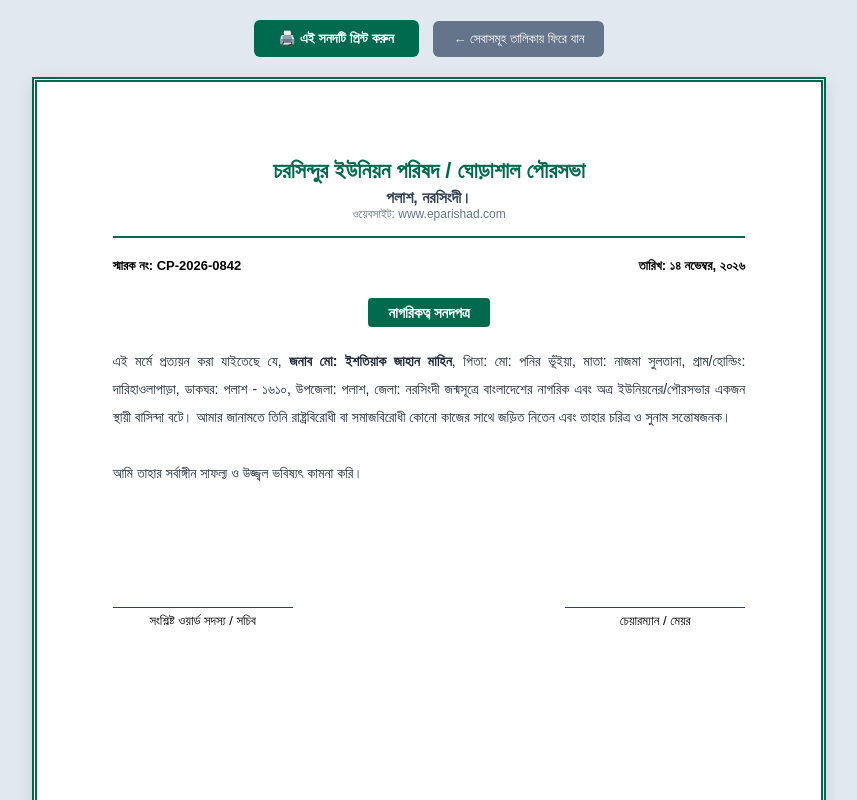
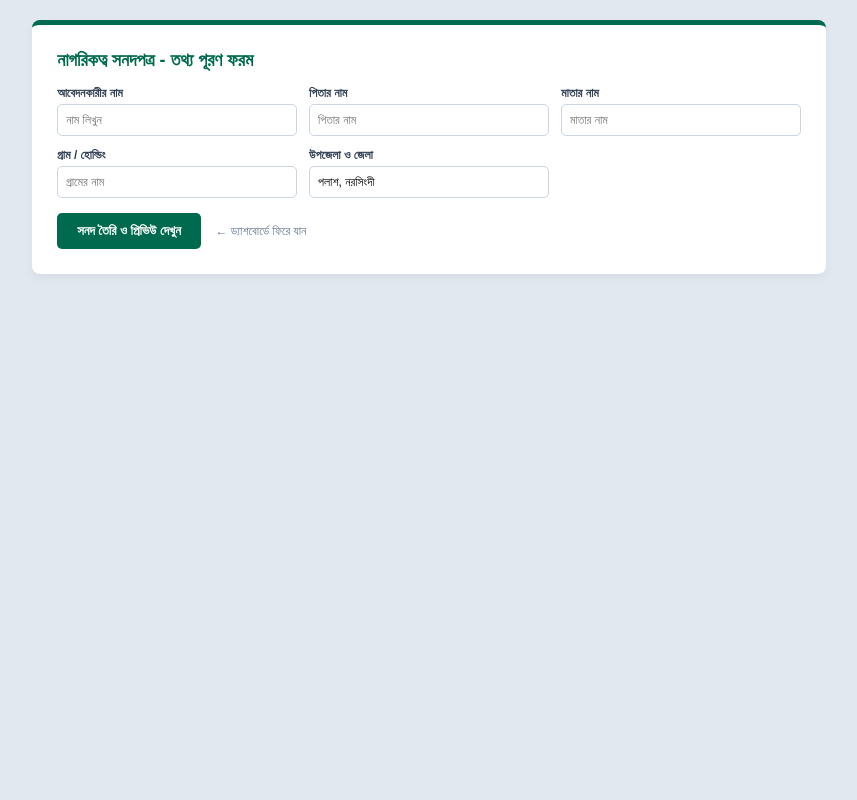
Before and after one commit to ghorashalpaurashava/digital-sonod, a plain HTML site: page service-form.html in a window 1280 px wide. Shown: the top 800 px of the page, without its empty margins (211-1068 px from the left). Drawn offline with Linux system fonts and the light colour scheme.

Commit message:
Update service-form.html

```diff
--- a/service-form.html
+++ b/service-form.html
@@ -3,111 +3,149 @@
 <head>
     <meta charset="UTF-8">
     <meta name="viewport" content="width=device-width, initial-scale=1.0">
-    <title>সনদপত্র প্রিন্ট প্রিভিউ</title>
+    <title>সনদ আবেদন ও প্রিন্ট ফরম্যাট</title>
     <style>
         * { margin: 0; padding: 0; box-sizing: border-box; font-family: 'SolaimanLipi', sans-serif; }
         body { background: #e2e8f0; padding: 20px; }
 
-        .certificate-container { width: 210mm; min-height: 297mm; margin: 0 auto; background: #fff; padding: 20mm; box-shadow: 0 4px 15px rgba(0,0,0,0.1); position: relative; border: 5px double #006a4e; }
+        .input-form-box { max-width: 210mm; margin: 0 auto 20px auto; background: #fff; padding: 25px; border-radius: 8px; box-shadow: 0 4px 10px rgba(0,0,0,0.05); border-top: 5px solid #006a4e; }
+        .input-form-box h3 { color: #006a4e; font-size: 18px; margin-bottom: 15px; }
+        .form-grid { display: grid; grid-template-columns: repeat(auto-fit, minmax(200px, 1fr)); gap: 12px; margin-bottom: 15px; }
+        .form-group label { display: block; font-size: 12px; font-weight: bold; margin-bottom: 4px; color: #334155; }
+        .form-group input { width: 100%; padding: 8px; border: 1px solid #cbd5e1; border-radius: 5px; font-size: 12px; }
+        .btn-generate { background: #006a4e; color: #fff; border: none; padding: 10px 20px; font-size: 13px; font-weight: bold; border-radius: 5px; cursor: pointer; }
+
+        .certificate-container { width: 210mm; min-height: 297mm; margin: 0 auto; background: #fff; padding: 20mm; box-shadow: 0 4px 15px rgba(0,0,0,0.1); position: relative; border: 5px double #006a4e; display: none; }
         .cert-header { text-align: center; border-bottom: 2px solid #006a4e; padding-bottom: 15px; margin-bottom: 20px; }
         .cert-header h1 { font-size: 22px; color: #006a4e; font-weight: bold; }
         .cert-header h2 { font-size: 16px; color: #334155; margin-top: 5px; }
-        .cert-header p { font-size: 12px; color: #64748b; }
 
         .cert-meta { display: flex; justify-content: space-between; font-size: 13px; font-weight: bold; margin-bottom: 30px; }
         .cert-title-box { text-align: center; margin-bottom: 25px; }
         .cert-title-box span { background: #006a4e; color: #fff; padding: 6px 20px; font-size: 15px; font-weight: bold; border-radius: 4px; }
-        .cert-body { font-size: 14px; line-height: 2; color: #1e293b; text-align: justify; margin-bottom: 40px; }
 
-        .signatures { display: flex; justify-content: space-between; margin-top: 80px; font-size: 13px; text-align: center; }
+        .cert-body { font-size: 14px; line-height: 2.2; color: #1e293b; text-align: justify; margin-bottom: 40px; }
+        .signatures { display: flex; justify-content: space-between; margin-top: 90px; font-size: 13px; text-align: center; }
         .sig-line { border-top: 1px solid #334155; width: 180px; padding-top: 5px; margin-top: 40px; }
 
         @media print {
             body { background: #fff; padding: 0; }
-            .certificate-container { box-shadow: none; border: 5px double #006a4e; width: 100%; height: 100%; }
-            .no-print { display: none; }
+            .input-form-box, .no-print { display: none !important; }
+            .certificate-container { display: block !important; box-shadow: none; border: 5px double #006a4e; width: 100%; height: 100%; }
         }
 
-        .print-btn-bar { text-align: center; margin-bottom: 20px; }
-        .btn-print { background: #006a4e; color: #fff; border: none; padding: 10px 25px; font-size: 14px; font-weight: bold; border-radius: 6px; cursor: pointer; }
-        .btn-print:hover { background: #004d37; }
-        .btn-back { background: #64748b; color: #fff; text-decoration: none; padding: 10px 20px; border-radius: 6px; font-size: 13px; margin-left: 10px; display: inline-block; }
+        .action-bar { text-align: center; margin-top: 20px; display: none; }
+        .btn-print { background: #0f172a; color: #fff; border: none; padding: 10px 25px; font-size: 14px; font-weight: bold; border-radius: 6px; cursor: pointer; }
     </style>
 </head>
 <body>
 
-    <div class="print-btn-bar no-print">
-        <button class="btn-print" onclick="window.print()">🖨️ এই সনদটি প্রিন্ট করুন</button>
-        <a href="services.html" class="btn-back">← সেবাসমূহ তালিকায় ফিরে যান</a>
+    <div class="input-form-box" id="inputFormBox">
+        <h3 id="formHeading">সনদ আবেদন - তথ্য পূরণ ফরম</h3>
+        <div class="form-grid">
+            <div class="form-group"><label>আবেদনকারীর নাম</label><input type="text" id="inputName" placeholder="নাম লিখুন" required></div>
+            <div class="form-group"><label>পিতার নাম</label><input type="text" id="inputFather" placeholder="পিতার নাম" required></div>
+            <div class="form-group"><label>মাতার নাম</label><input type="text" id="inputMother" placeholder="মাতার নাম" required></div>
+            <div class="form-group"><label>গ্রাম / হোল্ডিং</label><input type="text" id="inputAddress" placeholder="গ্রামের নাম" required></div>
+            <div class="form-group"><label>উপজেলা ও জেলা</label><input type="text" id="inputLocation" value="পলাশ, নরসিংদী" required></div>
+        </div>
+        <button type="button" class="btn-generate" onclick="generateCertificate()">সনদ তৈরি ও প্রিভিউ দেখুন</button>
+        <a href="dashboard.html" style="margin-left: 10px; text-decoration: none; font-size: 12px; color: #64748b;">← ড্যাশবোর্ডে ফিরে যান</a>
     </div>
 
-    <div class="certificate-container">
+    <div class="certificate-container" id="certContainer">
         <div class="cert-header">
-            <h1>চরসিন্দুর ইউনিয়ন পরিষদ / ঘোড়াশাল পৌরসভা</h1>
+            <h1 id="officeHeaderTitle">স্থানীয় সরকার কার্যালয়</h1>
             <h2>পলাশ, নরসিংদী।</h2>
-            <p>ওয়েবসাইট: www.eparishad.com</p>
         </div>
-
         <div class="cert-meta">
-            <div>স্মারক নং: CP-2026-0842</div>
-            <div>তারিখ: ১৪ নভেম্বর, ২০২৬</div>
+            <div>স্মারক নং: CP-2026-<span id="autoSerial">0842</span></div>
+            <div>তারিখ: <span id="autoDate">১৪ নভেম্বর, ২০২৬</span></div>
         </div>
-
-        <div class="cert-title-box">
-            <!-- ডাইনামিক সেবার নাম এখানে শো করবে -->
-            <span id="certTitle">নাগরিকত্ব সনদপত্র</span>
-        </div>
-
-        <div class="cert-body" id="certBody">
-            এই মর্মে প্রত্যয়ন করা যাইতেছে যে, <strong>জনাব মো: ইশতিয়াক জাহান মাহিন</strong>, পিতা: মো: পনির ভূঁইয়া, মাতা: নাজমা সুলতানা, গ্রাম/হোল্ডিং: দারিহাওলাপাড়া, ডাকঘর: পলাশ - ১৬১০, উপজেলা: পলাশ, জেলা: নরসিংদী জন্মসূত্রে বাংলাদেশের নাগরিক এবং অত্র ইউনিয়নের/পৌরসভার একজন স্থায়ী বাসিন্দা বটে। আমার জানামতে তিনি রাষ্ট্রবিরোধী বা সমাজবিরোধী কোনো কাজের সাথে জড়িত নিতেন এবং তাহার চরিত্র ও সুনাম সন্তোষজনক।<br><br>
-            আমি তাহার সর্বাঙ্গীন সাফল্য ও উজ্জ্বল ভবিষ্যৎ কামনা করি।
-        </div>
-
+        <div class="cert-title-box"><span id="certTitle">সনদপত্র</span></div>
+        <div class="cert-body" id="certTextBody">লোড হচ্ছে...</div>
         <div class="signatures">
-            <div>
-                <div class="sig-line">সংশ্লিষ্ট ওয়ার্ড সদস্য / সচিব</div>
-            </div>
-            <div>
-                <div class="sig-line">চেয়ারম্যান / মেয়র</div>
-            </div>
+            <div><div class="sig-line">সংশ্লিষ্ট ওয়ার্ড সদস্য / সচিব</div></div>
+            <div><div class="sig-line">চেয়ারম্যান / মেয়র</div></div>
         </div>
     </div>
 
+    <div class="action-bar" id="actionBar">
+        <button class="btn-print" onclick="window.print()">🖨️ সার্টিফিকেট প্রিন্ট বা PDF সেভ করুন</button>
+        <button type="button" onclick="editForm()" style="background:#64748b; color:#fff; border:none; padding:10px 15px; border-radius:6px; cursor:pointer; margin-left:10px; font-size:13px;">তথ্য পরিবর্তন করুন</button>
+    </div>
+
     <script>
-        // ইউআরএল (URL) চেক করে যে সেবাটিতে ক্লিক করা হয়েছে তার নাম ও বিবরণ বসিয়ে দেওয়া
         const urlParams = new URLSearchParams(window.location.search);
-        const type = urlParams.get('type');
+        const type = urlParams.get('type') || 'citizen';
 
-        const titles = {
-            'citizen': 'নাগরিকত্ব সনদপত্র',
-            'trade': 'ট্রেড লাইসেন্স সনদ',
-            'warish': 'উত্তরাধিকার / ওয়ারিশান সনদপত্র',
-            'character': 'চারিত্রিক সনদপত্র',
-            'death': 'মৃত্যু সনদপত্র',
-            'attestation': 'প্রত্যয়নপত্র',
-            'birth': 'জন্ম নিবন্ধন প্রত্যয়নপত্র',
-            'nid': 'এনআইডি সংশোধন প্রত্যয়নপত্র',
-            'income': 'আয়ের প্রত্যয়নপত্র',
-            'unmarried': 'অবিবাহিত সনদপত্র',
-            'landless': 'ভূমিহীন সনদপত্র',
-            'resident': 'স্থায়ী বাসিন্দা সনদপত্র',
-            'disable': 'প্রতিবন্ধী সনদপত্র',
-            'widow': 'বিধবা / স্বামী পরিত্যক্তা সনদপত্র',
-            'family': 'পারিবারিক সনদপত্র',
-            'voter': 'নতুন ভোটার প্রত্যয়নপত্র',
-            'noc': 'অনাপত্তি প্রত্যয়নপত্র (NOC)',
-            'remarriage': 'পুনঃবিবাহ না হওয়া সনদপত্র',
-            'unemployed': 'বেকারত্ব সনদপত্র',
-            'application': 'দাপ্তরিক দরখাস্ত ও প্রত্যয়ন',
-            'same_name': 'একই নামের প্রত্যয়নপত্র',
-            'transfer': 'ভোটার এলাকা স্থানান্তর প্রত্যয়নপত্র'
+        const serviceData = {
+            'citizen': {
+                title: 'নাগরিকত্ব সনদপত্র',
+                text: 'এই মর্মে প্রত্যয়ন করা যাইতেছে যে, <strong><span id="outName">---</span></strong>, পিতা: <span id="outFather">---</span>, মাতা: <span id="outMother">---</span>, গ্রাম/হোল্ডিং: <span id="outAddress">---</span>, উপজেলা ও জেলা: <span id="outLocation">---</span> জন্মসূত্রে বাংলাদেশের নাগরিক এবং অত্র এলাকার একজন স্থায়ী বাসিন্দা বটে। আমার জানামতে তিনি রাষ্ট্রবিরোধী বা সমাজবিরোধী কোনো কাজের সাথে জড়িত নন এবং তাহার চরিত্র ও সুনাম সন্তোষজনক।'
+            },
+            'trade': {
+                title: 'ট্রেড লাইসেন্স সনদ',
+                text: 'এই মর্মে লাইসেন্স প্রদান করা যাইতেছে যে, <strong><span id="outName">---</span></strong>, পিতা/স্বামী: <span id="outFather">---</span>, ব্যবসা প্রতিষ্ঠানের নাম: <span id="outAddress">---</span>, উপজেলা ও জেলা: <span id="outLocation">---</span> এলাকার ব্যবসা পরিচালনার জন্য অত্র কার্যালয় হইতে এই ট্রেড লাইসেন্স মঞ্জুর করা হইল।'
+            },
+            'character': {
+                title: 'চারিত্রিক সনদপত্র',
+                text: 'এই মর্মে প্রত্যয়ন করা যাইতেছে যে, <strong><span id="outName">---</span></strong>, পিতা: <span id="outFather">---</span>, মাতা: <span id="outMother">---</span>, গ্রাম/হোল্ডিং: <span id="outAddress">---</span>, উপজেলা ও জেলা: <span id="outLocation">---</span> কে আমি ব্যক্তিগতভাবে চিনি ও জানি। তিনি অত্র এলাকার একজন সৎ এবং চরিত্রবান ব্যক্তি।'
+            },
+            'unmarried': {
+                title: 'অবিবাহিত সনদপত্র',
+                text: 'এই মর্মে প্রত্যয়ন করা যাইতেছে যে, <strong><span id="outName">---</span></strong>, পিতা: <span id="outFather">---</span>, মাতা: <span id="outMother">---</span>, গ্রাম/হোল্ডিং: <span id="outAddress">---</span>, উপজেলা ও জেলা: <span id="outLocation">---</span> অত্র এলাকার স্থায়ী বাসিন্দা এবং আমার জানামতে তিনি অদ্যাবধি অবিবাহিত।'
+            },
+            'income': {
+                title: 'আয়ের প্রত্যয়নপত্র',
+                text: 'এই মর্মে প্রত্যয়ন করা যাইতেছে যে, <strong><span id="outName">---</span></strong>, পিতা: <span id="outFather">---</span>, মাতা: <span id="outMother">---</span>, গ্রাম/হোল্ডিং: <span id="outAddress">---</span>, উপজেলা ও জেলা: <span id="outLocation">---</span> অত্র এলাকার একজন স্থায়ী বাসিন্দা। তাহার বাৎসরিক আয় সন্তোষজনক।'
+            }
         };
 
-        if (type && titles[type]) {
-            document.getElementById('certTitle').innerText = titles[type];
-            document.body.querySelector('title').innerText = titles[type] + ' - প্রিন্ট কপি';
+        const currentService = serviceData[type] || serviceData['citizen'];
+        document.getElementById('certTitle').innerText = currentService.title;
+        document.getElementById('formHeading').innerText = currentService.title + ' - তথ্য পূরণ ফরম';
+        document.getElementById('certTextBody').innerHTML = currentService.text;
+
+        const currentOffice = localStorage.getItem('adminOffice');
+        if (currentOffice) {
+            document.getElementById('officeHeaderTitle').innerText = currentOffice;
+        }
+
+        function generateCertificate() {
+            const name = document.getElementById('inputName').value;
+            const father = document.getElementById('inputFather').value;
+            const mother = document.getElementById('inputMother').value;
+            const address = document.getElementById('inputAddress').value;
+            const location = document.getElementById('inputLocation').value;
+
+            if(!name || !father || !address) {
+                alert('দয়া করে ফর্মের প্রধান তথ্যগুলো পূরণ করুন!');
+                return;
+            }
+
+            document.getElementById('outName').innerText = name;
+            document.getElementById('outFather').innerText = father;
+            if(document.getElementById('outMother')) document.getElementById('outMother').innerText = mother;
+            document.getElementById('outAddress').innerText = address;
+            document.getElementById('outLocation').innerText = location;
+
+            const randomSerial = Math.floor(1000 + Math.random() * 9000);
+            document.getElementById('autoSerial').innerText = randomSerial;
+
+            const today = new Date();
+            document.getElementById('autoDate').innerText = today.toLocaleDateString('bn-BD', { year: 'numeric', month: 'long', day: 'numeric' });
+
+            document.getElementById('inputFormBox').style.display = 'none';
+            document.getElementById('certContainer').style.display = 'block';
+            document.getElementById('actionBar').style.display = 'block';
+        }
+
+        function editForm() {
+            document.getElementById('inputFormBox').style.display = 'block';
+            document.getElementById('certContainer').style.display = 'none';
+            document.getElementById('actionBar').style.display = 'none';
         }
     </script>
-
 </body>
 </html>
```
